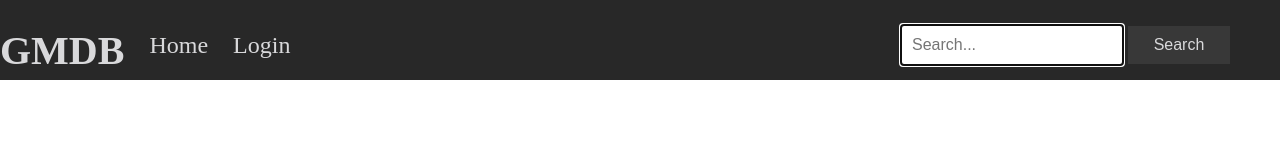
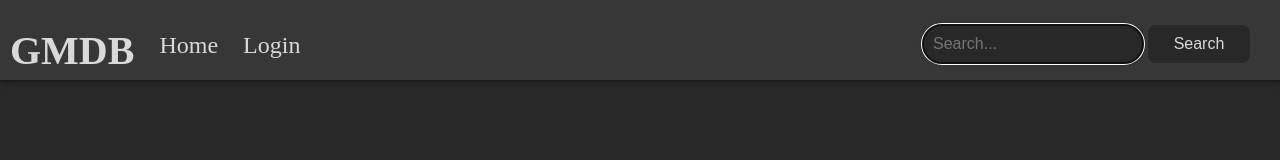
Before and after one commit to CANTfindKEYS/USAF-html-checkpoint, a plain HTML site: page index.html in a window 1280 px wide. Drawn offline with Linux system fonts and the light colour scheme.

Commit message:
search bar styled

```diff
--- a/main.css
+++ b/main.css
@@ -1,13 +1,17 @@
-body{
+body {
     margin: 0;
+    background-color: #282828;
 }
 .header{
     position: relative;
     width: 100vw;
     height: 10vh;
-    background-color: #282828;
+    border-bottom: 1px solid #191919;
+    background-color: #373737;
+    box-shadow: 1px 1px 5px 0 #191919;
 }
 h1{
+    padding-left: 10px;
     color: #d9d9db;
     position: relative;
     font-size: 2.5em;
@@ -29,16 +33,23 @@ a{
 .search_icon{
     float: right;
     margin-top: 3vh;
-    margin-right: 50px;
+    margin-right: 30px;
 }
 .search_box{
-    border:2px solid #383838;
+    margin-bottom: 0;
+    padding: 0.5rem 0.75rem 0.5rem 2.75rem;
+    border: 1px solid #191919;
+    border-radius: 2rem;
+    background-color: #282828;
+    box-shadow: 0 0 3px 0 #191919;
     padding:10px;
     width: 200px;
     font-size: 16px;
+    color: #d9d9db;
 }
 .search{
-    background-color: #383838;
+    background-color: #282828;
+    border-radius: .5em;
     padding: 10px;
     width: 102px;
     border: none;
```
